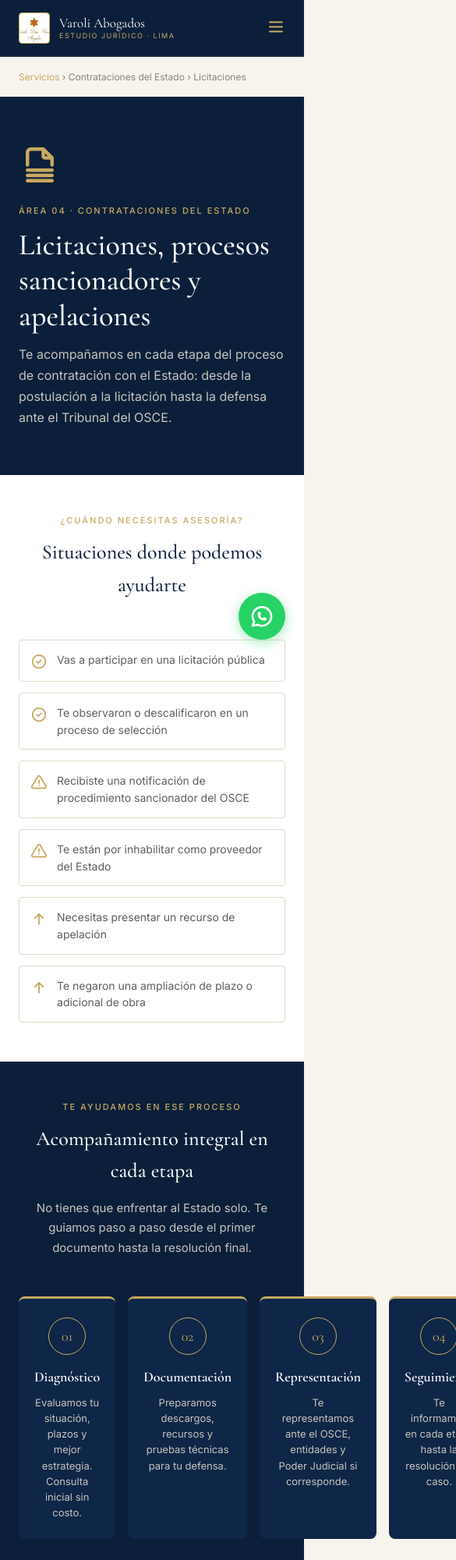
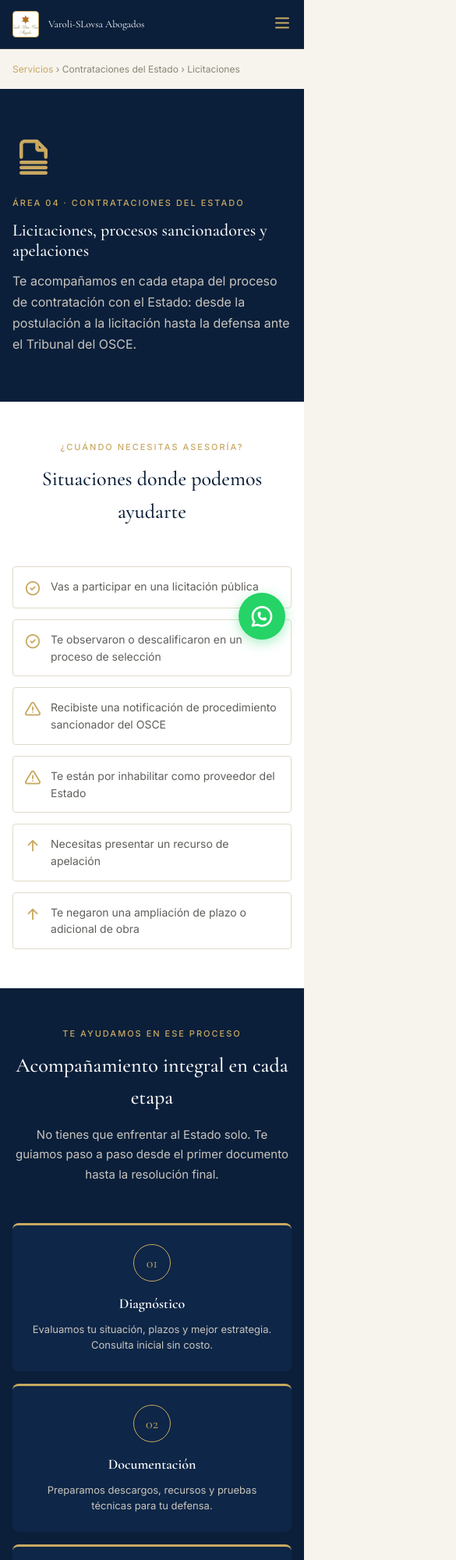
Before and after one commit to bryanmax9/EstudioJuridicoVaroliPracticas, a website: page pages/licitaciones/index.html in a window 390 px wide. Shown: the top 2000 px of the page at 78% size, 585 px wide, since content can reach past the window. Drawn offline with nearby package versions, Linux system fonts and the light colour scheme.

Commit message:
fixing the page layout

```diff
--- a/assets/css/global.css
+++ b/assets/css/global.css
@@ -224,23 +224,47 @@ footer a:hover { color: var(--gold); }
 .story h2 { margin-top: 8px; text-align: left; }
 .story p { margin-bottom: 12px; color: var(--muted); line-height: 1.7; }
 
+/* RESPONSIVE GRID HELPERS — used to override inline grid styles cleanly */
+.grid-4col { display: grid; grid-template-columns: repeat(4, 1fr) !important; gap: 16px; }
+.grid-2col { display: grid; grid-template-columns: repeat(2, 1fr) !important; gap: 16px; }
+
 /* RESPONSIVE */
 @keyframes spin { to { transform: rotate(360deg); } }
+@media (max-width: 1024px) {
+  .logo-text { font-size: 15px; }
+}
 @media (max-width: 880px) {
   .nav-links { position: fixed; top: 72px; left: 0; right: 0; background: var(--navy); flex-direction: column; padding: 20px; gap: 16px; display: none; border-top: 1px solid rgba(201,169,97,0.2); z-index: 99; }
   .nav-links.open { display: flex; }
   .menu-toggle { display: block; }
+  .logo-text { font-size: 14px; }
+  .logo-text small { font-size: 8px; letter-spacing: 1px; }
   .hero h1 { font-size: 32px; }
+  .service-hero h1 { font-size: 28px; }
   .stats-grid { grid-template-columns: repeat(2, 1fr); gap: 16px 0; }
   .stat { border-left: none; }
   .areas-grid, .process-grid, .values-grid, .resources-grid, .blog-grid, .downloads-grid, .contact-grid, .included-grid, .when-grid, .footer-grid, .form-grid, .mv-grid { grid-template-columns: 1fr; }
+  .grid-4col, .grid-2col { grid-template-columns: 1fr !important; }
   .featured-article, .story { grid-template-columns: 1fr; }
   .phone-wrap { flex-direction: column; }
   .phone-country { width: 100%; }
   section.block { padding: 50px 0; }
   .section-head h2 { font-size: 26px; }
   .service-hero-grid { flex-direction: column; }
+  .area-card { flex-direction: column; align-items: flex-start !important; }
+  .area-card .btn { align-self: flex-start; }
+  .newsletter { flex-direction: column; text-align: center; }
 }
 @media (max-width: 600px) {
   .footer-grid { grid-template-columns: 1fr; }
 }
+@media (max-width: 480px) {
+  .logo-mark { width: 34px; height: 34px; }
+  .logo-text { font-size: 13px; }
+  .logo-text small { display: none; }
+  .hero h1 { font-size: 26px; }
+  .service-hero h1 { font-size: 22px; }
+  .hero p { font-size: 14px; }
+  .nav-inner { padding: 14px 16px; }
+  .container { padding: 0 16px; }
+}
--- a/pages/licitaciones/index.html
+++ b/pages/licitaciones/index.html
@@ -3,7 +3,8 @@
 <head>
 <meta charset="UTF-8">
 <meta name="viewport" content="width=device-width, initial-scale=1.0">
-<title>Licitaciones, sanciones y apelaciones OSCE | Varoli Abogados</title>
+<link rel="icon" href="../../assets/images/logo.gif" type="image/gif">
+<title>Licitaciones, sanciones y apelaciones OSCE | Varoli-SLovsa Abogados</title>
 <meta name="description" content="Asesoría legal en licitaciones públicas, defensa en procesos sancionadores del OSCE y apelaciones. Te acompañamos en cada etapa del proceso de contratación con el Estado.">
 <link href="https://fonts.googleapis.com/css2?family=Cormorant+Garamond:wght@400;500;600&family=Inter:wght@300;400;500;600&display=swap" rel="stylesheet">
 <link rel="stylesheet" href="https://cdn.jsdelivr.net/npm/@tabler/icons-webfont@latest/dist/tabler-icons.min.css">
@@ -15,7 +16,7 @@
   <div class="nav-inner">
     <a href="../../index.html" class="logo">
       <div class="logo-mark"><img src="../../assets/images/logo.gif" alt="VA"></div>
-      <div class="logo-text">Varoli Abogados<small>ESTUDIO JURÍDICO · LIMA</small></div>
+      <div class="logo-text">Varoli-SLovsa Abogados<small>ESTUDIO JURÍDICO · LIMA</small></div>
     </a>
     <button class="menu-toggle" onclick="document.querySelector('.nav-links').classList.toggle('open')"><i class="ti ti-menu-2"></i></button>
     <div class="nav-links">
@@ -68,7 +69,7 @@
       <h2 style="color:white;">Acompañamiento integral en cada etapa</h2>
       <p style="color:#C8C5BE; max-width:580px; margin: 14px auto 0; font-size:15px; line-height:1.7;">No tienes que enfrentar al Estado solo. Te guiamos paso a paso desde el primer documento hasta la resolución final.</p>
     </div>
-    <div class="process-grid" style="grid-template-columns: repeat(4, 1fr); gap: 16px;">
+    <div class="process-grid grid-4col">
       <div style="background:var(--navy-2); padding: 24px 20px; border-radius: 8px; border-top: 3px solid var(--gold); text-align: center;">
         <div style="width:48px; height:48px; border:1px solid var(--gold); border-radius:50%; margin:0 auto 14px; display:flex; align-items:center; justify-content:center; color:var(--gold); font-family:var(--serif); font-size:18px;">01</div>
         <h3 style="font-family:var(--serif); color:white; font-size:18px; margin-bottom:8px;">Diagnóstico</h3>
@@ -148,7 +149,7 @@
       <p style="color:var(--muted); max-width:560px; margin: 14px auto 0; font-size:15px; line-height:1.7;">Recursos administrativos y judiciales para revertir decisiones desfavorables.</p>
     </div>
 
-    <div style="display:grid; grid-template-columns: repeat(2, 1fr); gap: 16px;">
+    <div class="grid-2col" style="display:grid; gap: 16px;">
       <div style="background:var(--cream); padding: 26px; border-radius: 8px; border-left: 3px solid var(--gold);">
         <i class="ti ti-arrow-up" style="font-size:30px; color:var(--gold); margin-bottom:10px; display:block;"></i>
         <h3 style="font-family:var(--serif); color:var(--navy); font-size:18px; margin-bottom:8px;">Recurso de apelación ante el OSCE</h3>
@@ -227,7 +228,7 @@
       <div>
         <a href="../../index.html" class="logo" style="margin-bottom:12px;">
           <div class="logo-mark"><img src="../../assets/images/logo.gif" alt="VA"></div>
-          <div class="logo-text">Varoli Abogados<small>ESTUDIO JURÍDICO · LIMA</small></div>
+          <div class="logo-text">Varoli-SLovsa Abogados<small>ESTUDIO JURÍDICO · LIMA</small></div>
         </a>
         <p style="font-size:13px; color:var(--muted-2); line-height:1.6; margin-top:12px;">Estudio jurídico en Lince, Lima. Soluciones estratégicas para personas y empresas.</p>
         <div class="social">
@@ -265,7 +266,7 @@
         </ul>
       </div>
     </div>
-    <div class="copyright">&copy; 2026 Estudio Jur&iacute;dico Varoli Abogados &middot; Todos los derechos reservados &middot; Pol&iacute;tica de privacidad &middot; Ley N&deg; 29733</div>
+    <div class="copyright">&copy; 2026 Estudio Jur&iacute;dico Varoli-SLovsa Abogados &middot; Todos los derechos reservados &middot; Pol&iacute;tica de privacidad &middot; Ley N&deg; 29733</div>
   </div>
 </footer>
 
```
Also changed, not shown: emailjs-template.html (+4 -4 lines), index.html (+6 -5 lines), pages/comercial-civil/index.html (+5 -4 lines), pages/contacto/index.html (+6 -5 lines), pages/derecho-penal/index.html (+5 -4 lines), pages/equipo/index.html (+8 -7 lines), pages/nosotros/index.html (+8 -7 lines), pages/practicas/index.html (+10 -9 lines), pages/recursos/index.html (+5 -4 lines), pages/servicios/index.html (+6 -5 lines).
